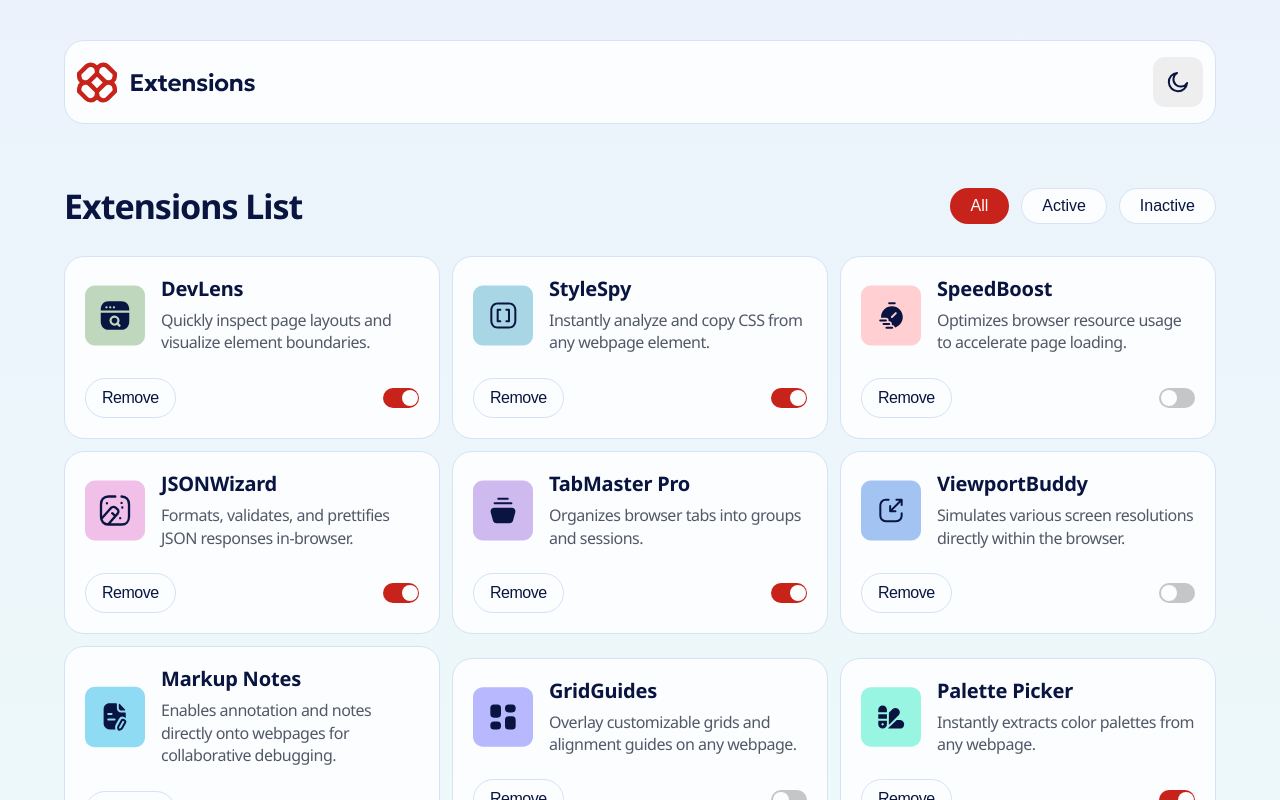
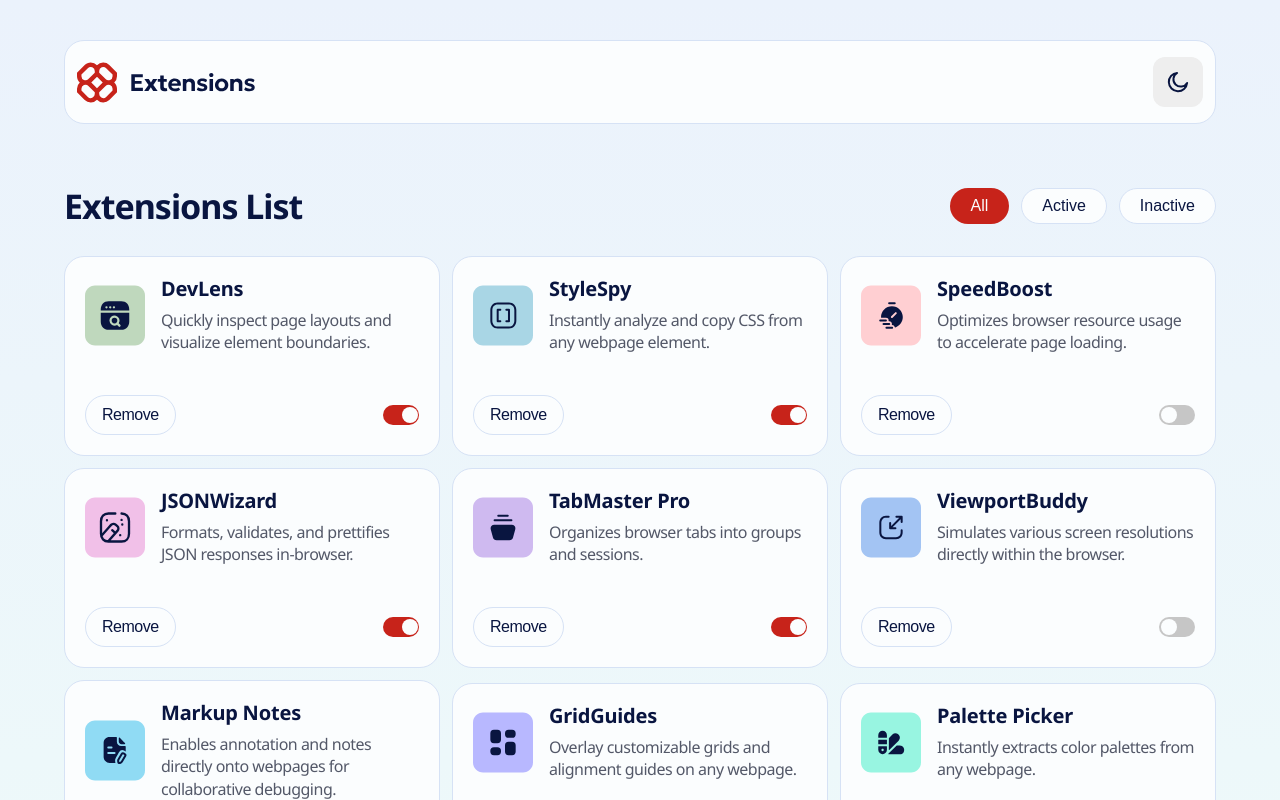
Before and after one commit to CrownedTechie/chrome-extensions-manager, a React (Vite) app: page / in a window 1280 px wide. Shown: the top 800 px of the page. Built offline with nearby package versions, Linux system fonts and the light colour scheme.

Commit message:
fix:: fix card height

```diff
--- a/src/components/card/index.tsx
+++ b/src/components/card/index.tsx
@@ -7,6 +7,7 @@ import { useState } from "react";
 const CardContainer = styled.article`
  width: 100%;
  max-width: 382px;
+ min-height: 200px;
  padding: var(--spacing250);
  border-radius: var(--rounded20);
  border: 1px solid transparent;
```
